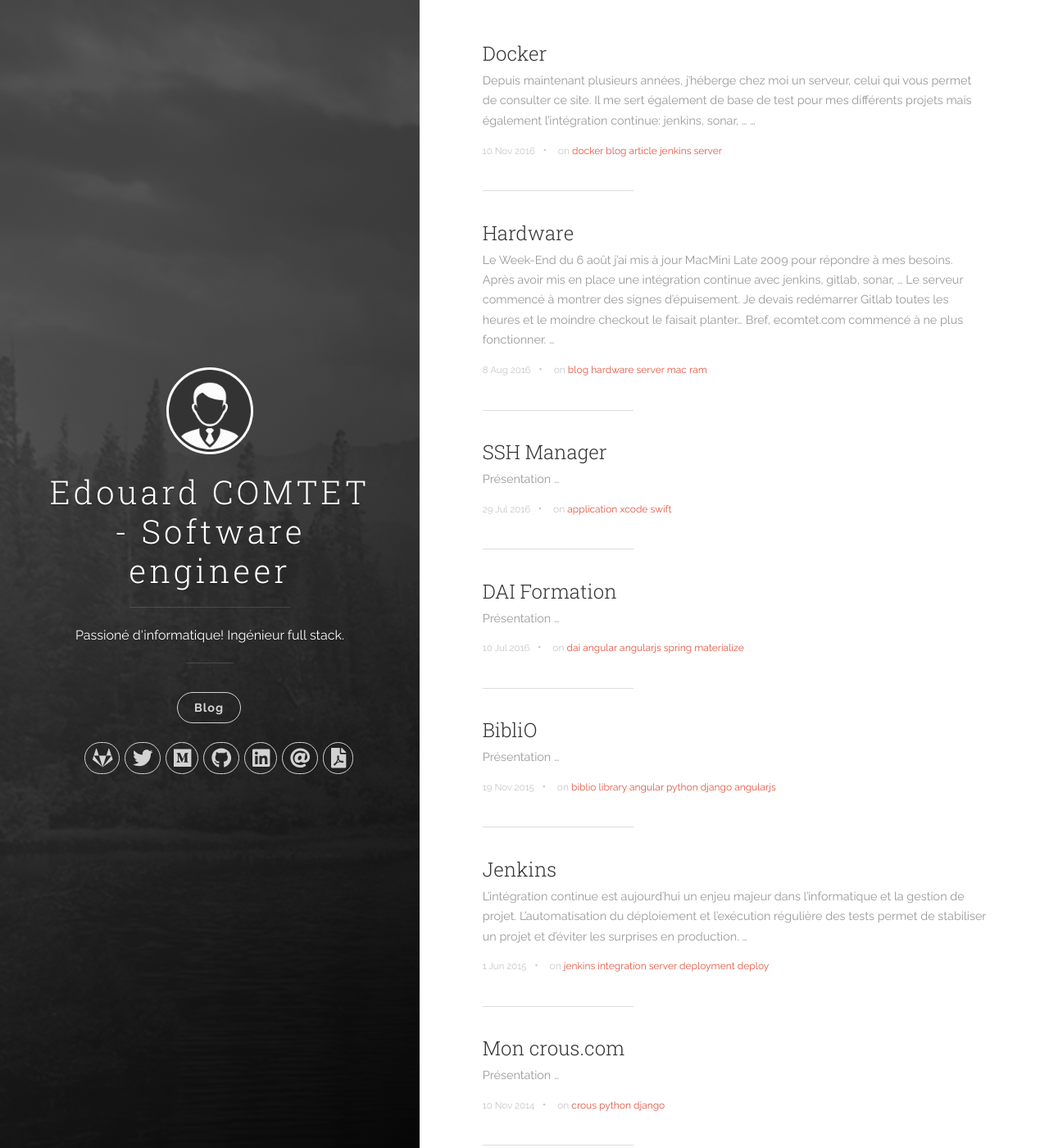
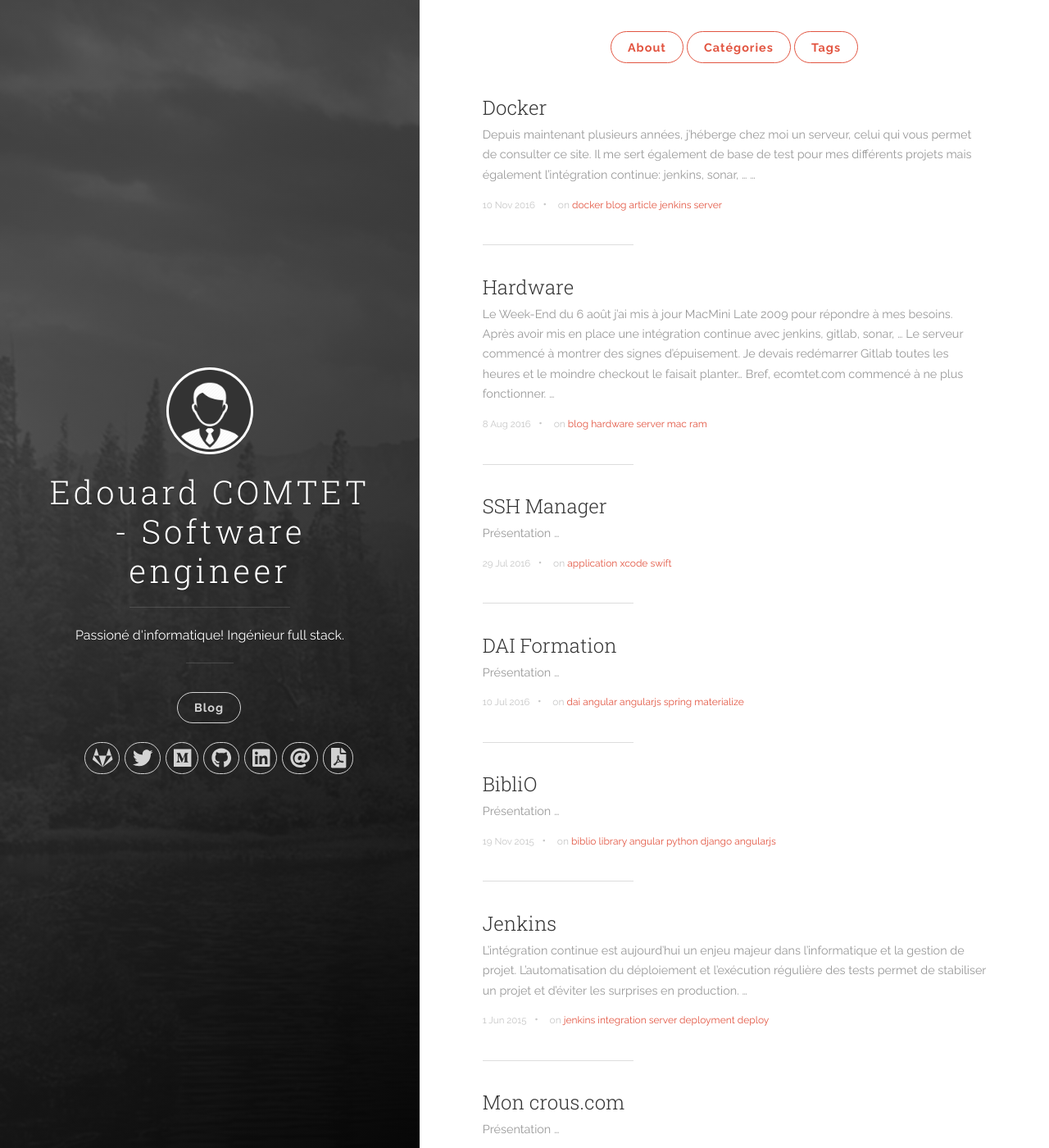
Before and after one commit to DarkIsDude/ecomtet, a Jekyll site: the page built from index.html, in a window 1280 px wide and 1400 px high. Shown: the whole window at 82% size. Built offline with Jekyll 4.4.1, drawn with Linux system fonts in a browser that asks for light colours; nearby versions of some CDN libraries; the list of posts is cut into pages by our own code.

Commit message:
Personnalize website

```diff
--- a/_config.yml
+++ b/_config.yml
@@ -45,3 +45,4 @@ kramdown:
   hard_wrap: false
 
 plugins: ['jekyll-paginate']
+include: ['_pages']
--- a/_includes/footer.html
+++ b/_includes/footer.html
@@ -4,4 +4,4 @@
 
 <script type="text/javascript" src="https://ajax.googleapis.com/ajax/libs/jquery/3.2.1/jquery.min.js"></script>
 <script type="text/javascript" src="{{ "/assets/main.js" | relative_url }}?{{site.time | date: '%s%N'}}"></script>
-<script defer src="https://use.fontawesome.com/releases/v5.0.2/js/all.js"></script>
+<script type="text/javascript" src="https://use.fontawesome.com/releases/v5.0.2/js/all.js"></script>
--- a/_includes/header.html
+++ b/_includes/header.html
@@ -3,13 +3,13 @@
   <i class="icon icon-x-circle btn-mobile-close__icon hidden"></i>
 </span>
 
-<header class="panel-cover" style="background-image: url({{ site.baseurl }}/images/cover.jpg)">
+<header class="panel-cover" style="background-image: url({{ "/assets/cover.jpg" | absolute_url }})">
   <div class="panel-main">
 
     <div class="panel-main__inner panel-inverted">
-    <div class="panel-main__content">
+      <div class="panel-main__content">
         <a href="{{ site.baseurl }}/" title="link to home of {{ site.title }}">
-          <img src="{{ site.baseurl }}/images/profile.jpg" class="user-image" alt="My Profile Photo">
+          <img src="{{ "/assets/profile.jpg" | absolute_url }}" class="user-image" alt="My Profile Photo">
           <h1 class="panel-cover__title panel-title">{{ site.title }}</h1>
         </a>
         <hr class="panel-cover__divider">
@@ -103,7 +103,6 @@
         </div>
 
       </div>
-
     </div>
 
     <div class="panel-cover--overlay"></div>
--- a/assets/main.scss
+++ b/assets/main.scss
@@ -63,3 +63,8 @@ pre.highlight code,
 .navigation--social a .icon {
   display: inline;
 }
+
+.main-post-link {
+  margin-bottom: 50px;
+  text-align: center;
+}
--- a/index.html
+++ b/index.html
@@ -4,6 +4,12 @@ robots: noindex
 ---
 
 <div class="main-post-list">
+
+  <div class="main-post-link">
+    <a class="btn small" href="{{ site.baseurl }}/about/">About</a>
+    <a class="btn small" href="{{ site.baseurl }}/categories/">Catégories</a>
+    <a class="btn small" href="{{ site.baseurl }}/tags/">Tags</a>
+  </div>
 
   <ol class="post-list">
     {% for post in paginator.posts %}
```
Also changed, not shown: _pages/about.md (renamed from about.md, +1 -1 lines), _pages/categories.md (renamed from categories.md), _pages/tags.md (renamed from tags.md), assets/cover.jpg (renamed from images/cover.jpg), assets/profile.jpg (renamed from images/profile.jpg).
